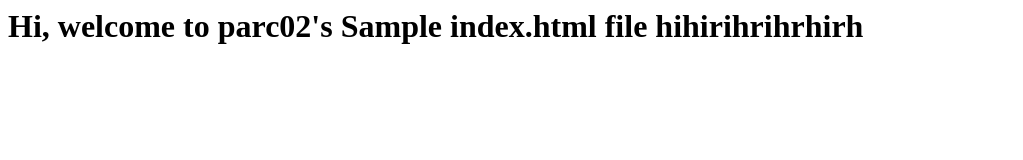
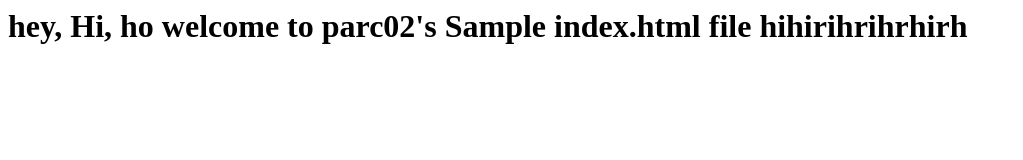
Before and after one commit to parc02/self-docker-cron, a plain HTML site: page index.html in a window 1280 px wide. Shown: the whole page, without its empty margins (0-1023 px from the left). Drawn offline with Linux system fonts and the light colour scheme.

Commit message:
update index

```diff
--- a/index.html
+++ b/index.html
@@ -1,2 +1,2 @@
 <title>hahahahhahahahahahahahahahahaahhahahaohohohoho!!!!!!</title>
-<h1> Hi, welcome to parc02's Sample index.html file hihirihrihrhirh </h1>
+<h1> hey, Hi, ho welcome to parc02's Sample index.html file hihirihrihrhirh </h1>
```
